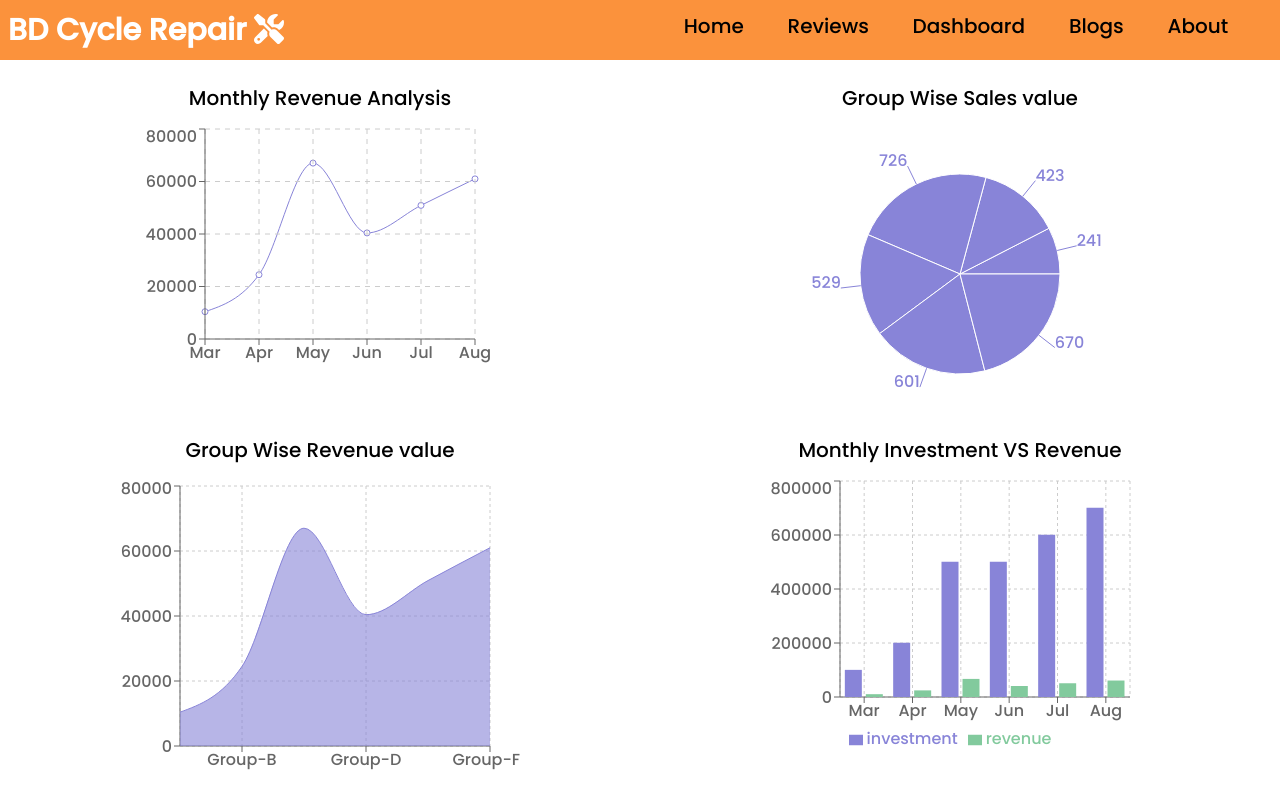
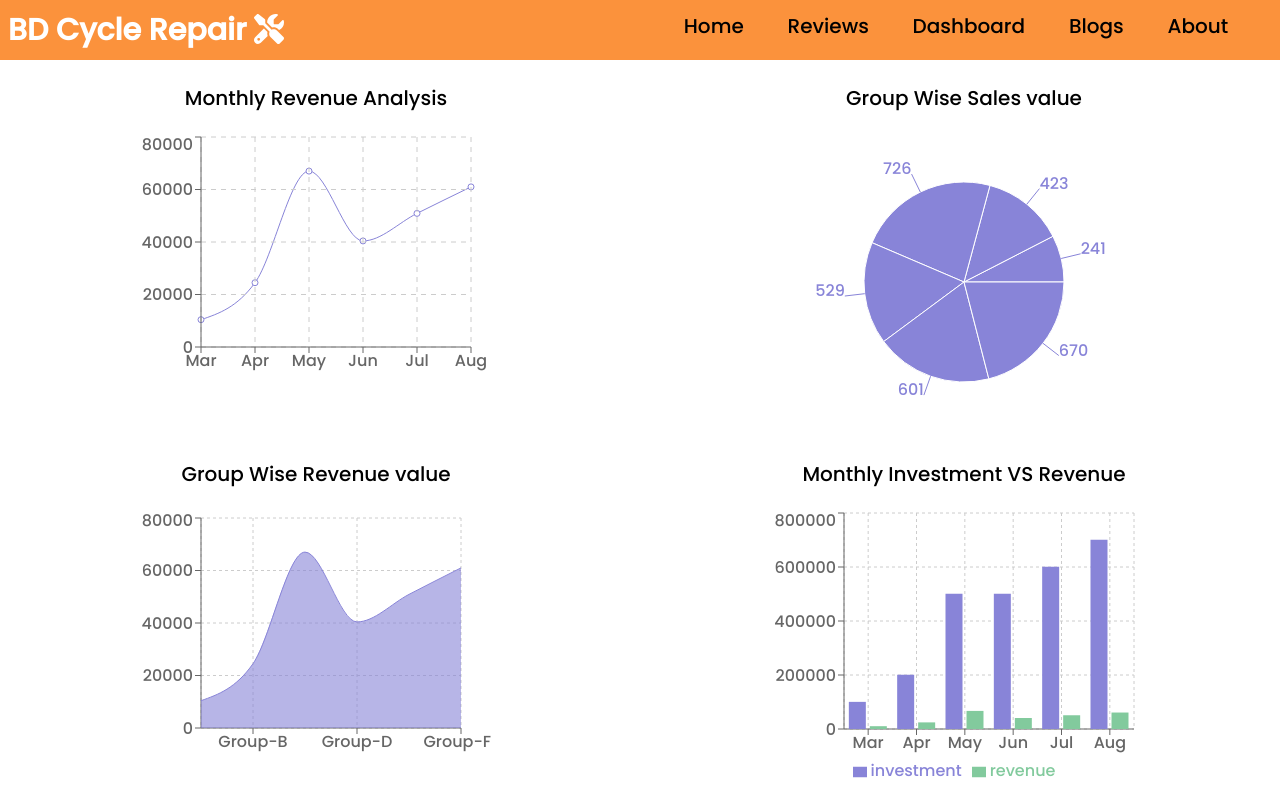
Before and after one commit to rahad2694/product-analysis-website, a React (Create React App) app: page /dashboard in a window 1280 px wide. Built offline with nearby package versions, Linux system fonts and the light colour scheme; a web font is replaced by a local one; what tw-elements would draw is missing.

Commit message:
Dashboard design finalized

```diff
--- a/src/components/DashBoard/DashBoard.js
+++ b/src/components/DashBoard/DashBoard.js
@@ -10,9 +10,9 @@ const DashBoard = () => {
             .then(output => setData(output));
     }, []);
     return (
-        <div className='db-container grid md:grid-cols-2 my-3'>
+        <div className='db-container grid md:grid-cols-2 my-3 gap-4'>
             <div>
-                <p className='my-3 text-xl'>Monthly Revenue Analysis</p>
+                <p className='mt-3 mb-5 text-xl'>Monthly Revenue Analysis</p>
                 <div className='flex justify-center'>
                     <LineChart className='line-chart' width={350} height={250} data={data} margin={{ top: 5, right: 20, bottom: 5, left: 0 }}>
                         <Line type="monotone" dataKey="revenue" stroke="#8884d8" />
@@ -24,7 +24,7 @@ const DashBoard = () => {
                 </div>
             </div>
             <div>
-                <p className='my-3 text-xl'>Group Wise Sales value</p>
+                <p className='mt-3 mb-5 text-xl'>Group Wise Sales value</p>
                 <div className='flex justify-center'>
                     <PieChart className='pi-chart' width={300} height={300}>
                         <Pie
@@ -42,11 +42,11 @@ const DashBoard = () => {
                 </div>
             </div>
             <div>
-                <p className='my-3 text-xl'>Group Wise Revenue value</p>
+                <p className='mt-3 mb-5 text-xl'>Group Wise Revenue value</p>
                 <div className='flex justify-center'>
                     <AreaChart className='area-chart'
-                        width={400}
-                        height={300}
+                        width={350}
+                        height={250}
                         data={data}
                         margin={{
                             top: 10,
@@ -64,7 +64,7 @@ const DashBoard = () => {
                 </div>
             </div>
             <div>
-                <p className='my-3 text-xl'>Monthly Investment VS Revenue</p>
+                <p className='mt-3 mb-5 text-xl'>Monthly Investment VS Revenue</p>
                 <div className='flex justify-center'>
                     <BarChart className='bar-chart'
                         width={400}
```
